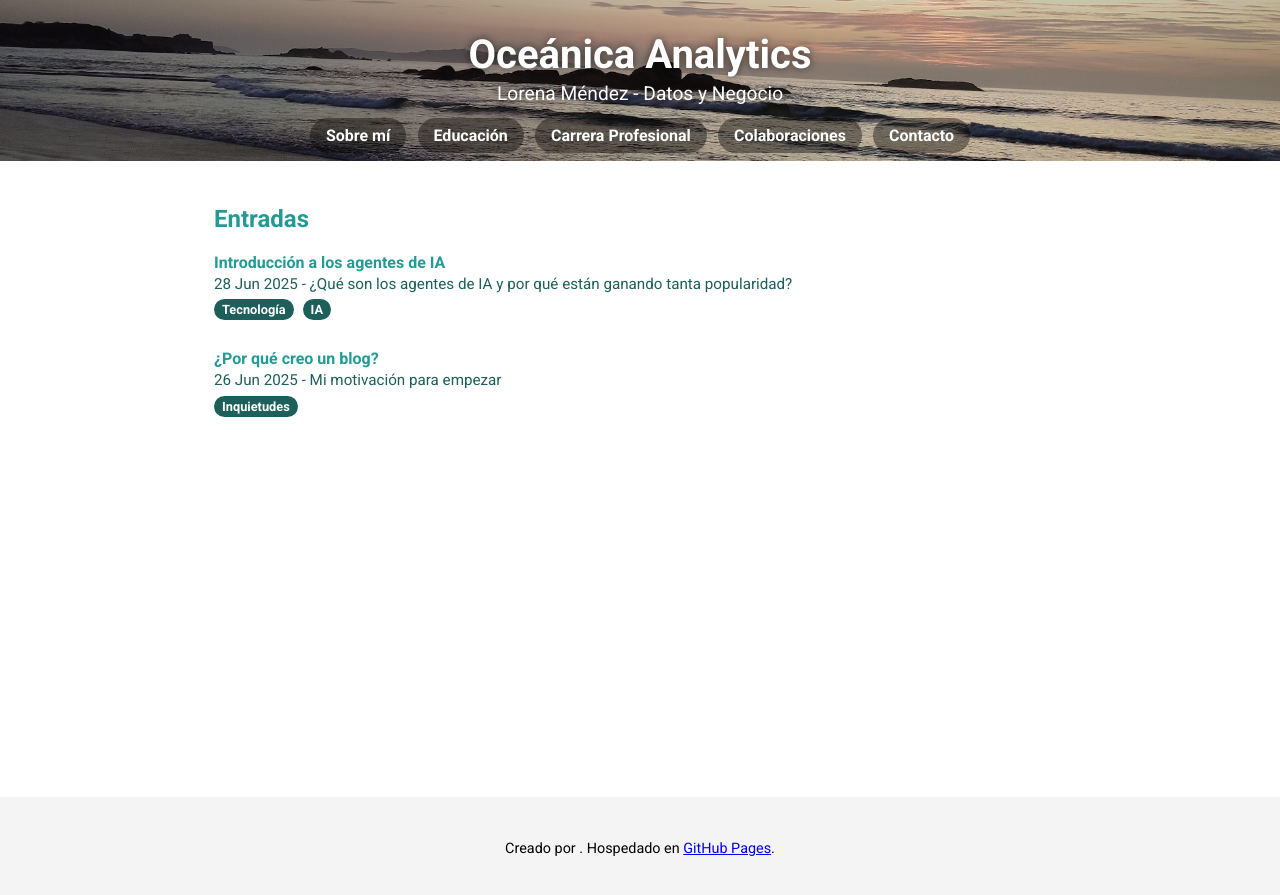
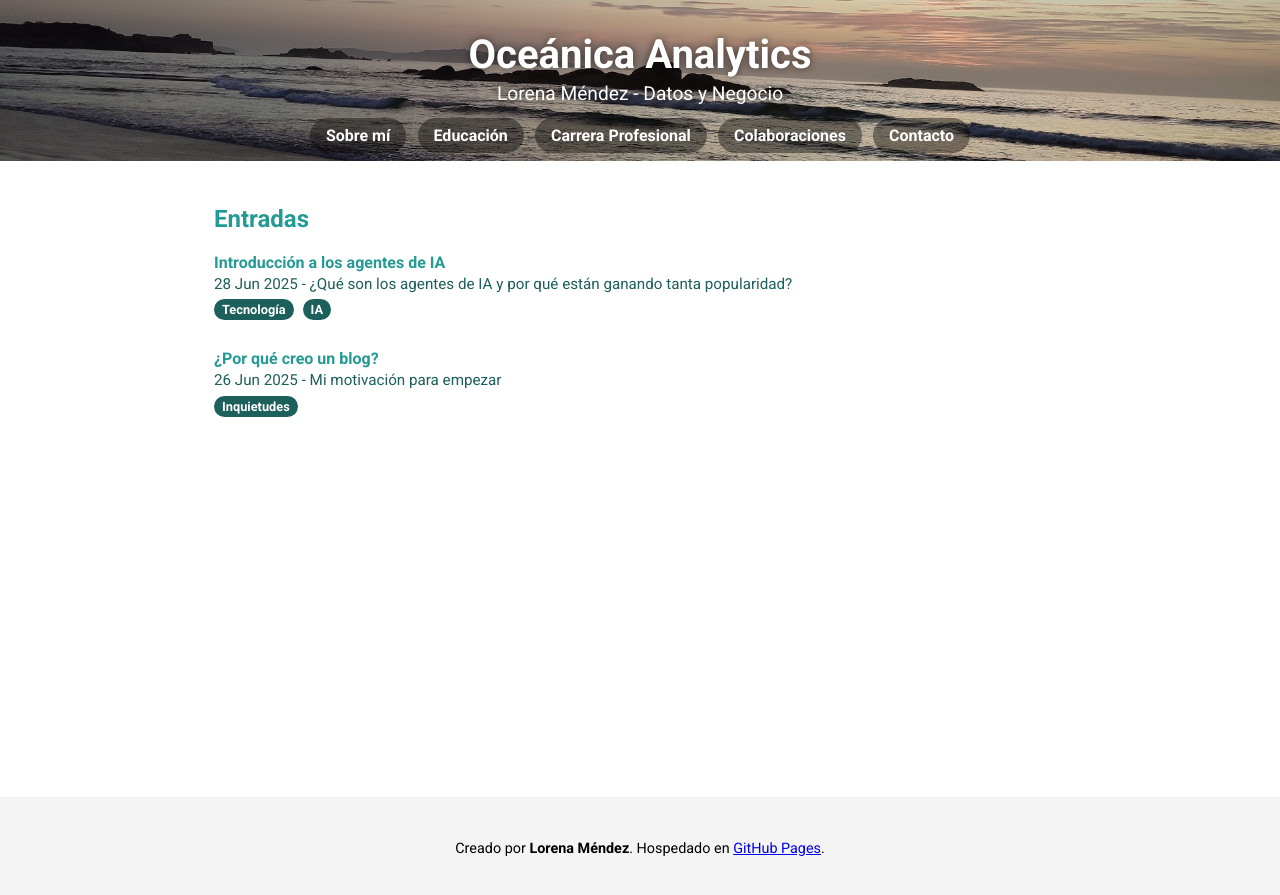
Before and after one commit to lmendezotero/lmendezotero.github.io, a Jekyll site: the page built from index.md, in a window 1280 px wide. Shown: the top 895 px of the page. Built offline with Jekyll 4.4.1, drawn with Linux system fonts in a browser that asks for light colours; the list of posts is cut into pages by our own code.

Commit message:
Update _config.yml

```diff
--- a/_config.yml
+++ b/_config.yml
@@ -1,7 +1,8 @@
 title: "Oceánica Analytics"
+description: "Lorena Méndez - Datos y Negocio"
+author: Lorena Méndez
 logo: "/assets/images/fondo_web.jpg"
 header_image: /assets/images/fondo_web.jpg
-description: "Lorena Méndez - Datos y Negocio"
 url: "https://lmendezotero.github.io"
 baseurl: ""
 
```
